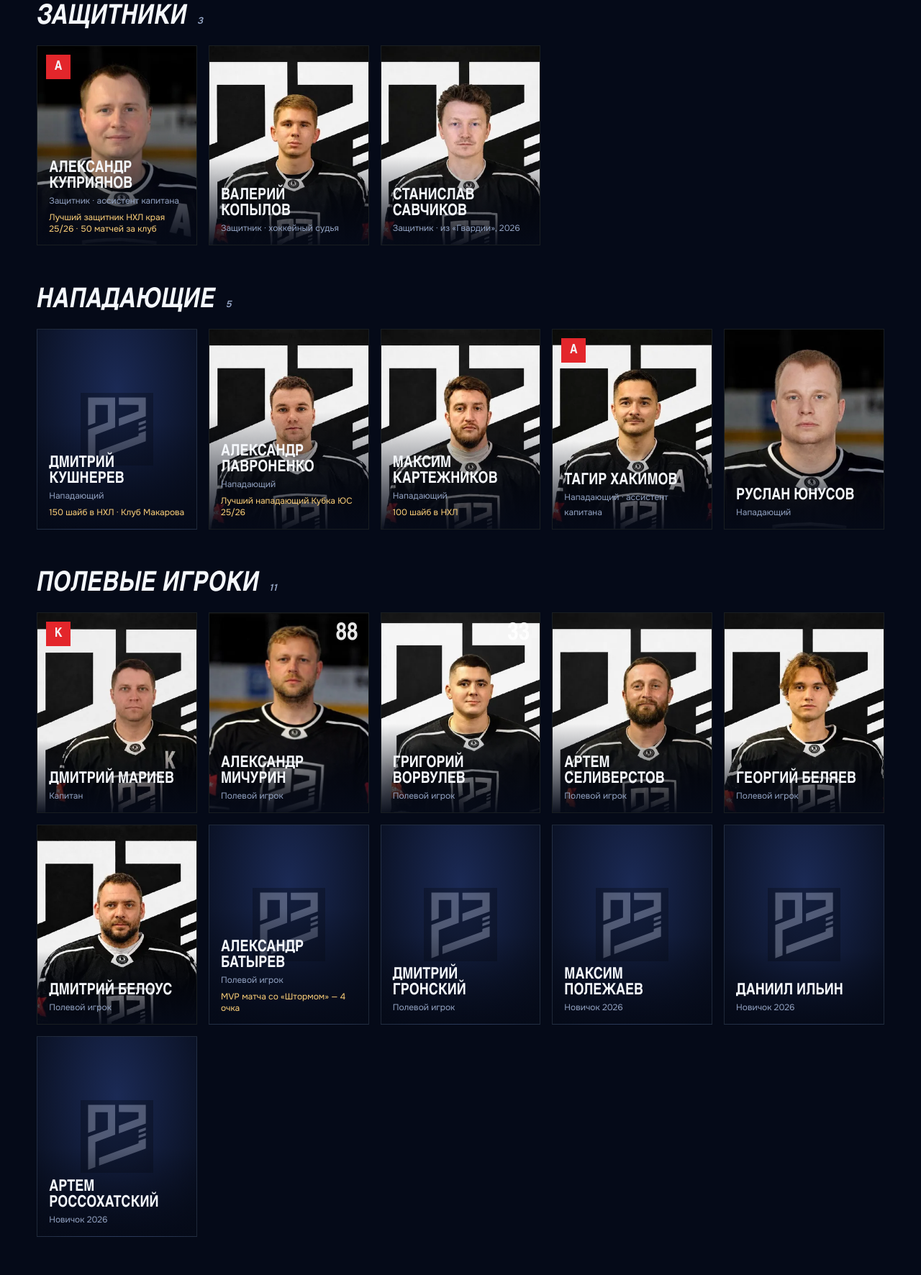
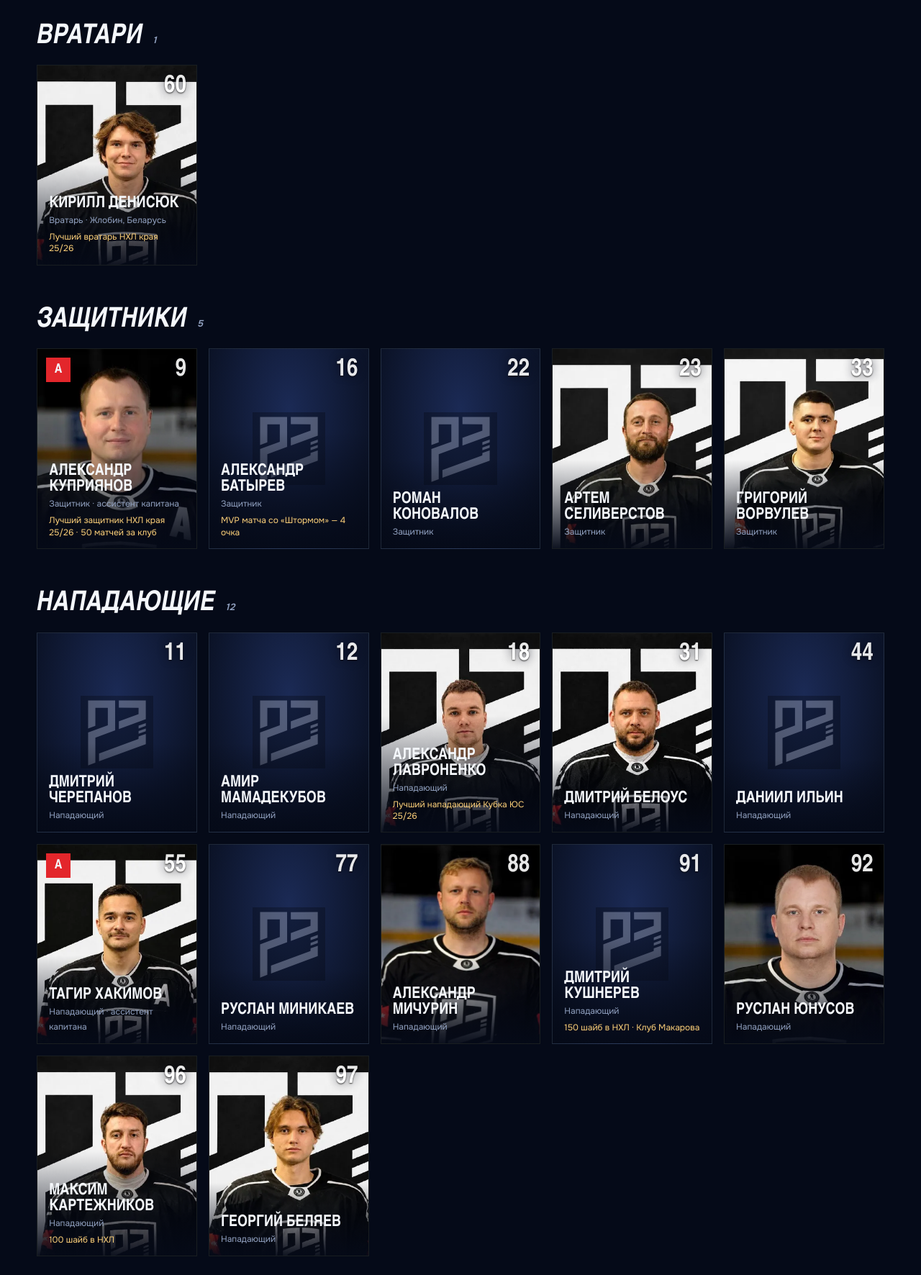
Before and after one commit to Karrighun/region23-site, a plain HTML site: page adult/site/team.html in a window 1280 px wide. Shown: the part 1005-2777 px from the top of the page at 72% size. Drawn offline with Linux system fonts and the light colour scheme; animation ran at ten frames a second; a web font is replaced by a local one.

Commit message:
Команда: состав по заявке НХЛ края без «полевых игроков», капитан Мариев отдельно, Купцов — консультант, персонал (сервисмен, пресс-атташе)
Co-Authored-By: Claude Opus 5.5 <noreply@anthropic.com>

```diff
--- a/adult/site/site.css
+++ b/adult/site/site.css
@@ -419,3 +419,6 @@ h1,h2,h3,h4{line-height:1.06!important;padding-top:.04em}
 
 /* подпись под именем лучшего игрока (например, «тренер») */
 .mrow .x .role{display:block;font-size:10.5px;line-height:1.2;margin-top:-3px;color:var(--mute);letter-spacing:.06em;text-transform:lowercase}
+
+/* номер игрока читается и на светлом фоне фото */
+.pc .num{z-index:1;text-shadow:0 1px 2px rgba(0,0,0,.85),0 0 14px rgba(5,10,24,.75)}
--- a/adult/site/team.html
+++ b/adult/site/team.html
@@ -54,6 +54,14 @@ dialog.pcd[open]{animation:plin .35s cubic-bezier(.2,.7,.1,1)}
 .pcd .nav button{font:700 13px var(--text);color:#fff;background:none;border:1px solid var(--line);padding:11px 14px;cursor:pointer}
 .pcd .nav button:hover{background:#fff;color:var(--n0)}
 @media (max-width:760px){.pcd .in{grid-template-columns:1fr}.pcd .ph{aspect-ratio:4/3}.pcd .bd{border-left:0;border-top:3px solid var(--red)}}
+.coach.lead{grid-template-columns:240px 1fr;border-color:rgba(227,38,43,.45);background:linear-gradient(110deg,rgba(227,38,43,.16),var(--card) 55%)}
+.coach .pc .badge,.coach .pc .num{z-index:1}
+.crew{display:grid;grid-template-columns:repeat(2,minmax(0,1fr));gap:18px}
+.mate{display:flex;align-items:center;gap:18px;padding:18px 20px;border-radius:22px;background:var(--card);border:1px solid var(--line)}
+.mate .ini{flex:none;width:72px;height:72px;display:grid;place-items:center;background:radial-gradient(ellipse at 50% 30%,#1b2a55,#060b18);font-family:var(--display);font-weight:700;font-size:26px;color:var(--ice)}
+.mate h4{font-family:var(--display);font-size:26px;text-transform:uppercase;line-height:1;margin-top:8px}
+@media (max-width:900px){.crew{grid-template-columns:1fr}}
+@media (max-width:600px){.coach.lead{grid-template-columns:1fr}}
 </style>
 </head>
 <body data-page="team">
@@ -63,61 +71,63 @@ dialog.pcd[open]{animation:plin .35s cubic-bezier(.2,.7,.1,1)}
   <div class="wrap">
     <span class="eyebrow">Состав · сезон 2026/27</span>
     <h1>Наша <em>команда</em></h1>
-    <p>Вратари, защитники, нападающие и тренерский штаб «Региона 23». Капитан — Дмитрий Мариев, ассистенты — Александр Куприянов и Тагир Хакимов.</p>
+    <p>Вратари, защитники, нападающие, тренеры и персонал «Региона 23». Руководитель команды и капитан — Дмитрий Мариев, ассистенты капитана — Александр Куприянов и Тагир Хакимов.</p>
   </div>
 </section>
 
 <section class="sec" aria-label="Состав команды">
   <div class="wrap">
-    <nav class="filter" aria-label="Разделы состава"><a href="#g">Вратари</a><a href="#d">Защитники</a><a href="#f">Нападающие</a><a href="#p">Полевые игроки</a><a href="#s">Тренеры и штаб</a></nav>
+    <nav class="filter" aria-label="Разделы состава"><a href="#c">Капитан</a><a href="#g">Вратари</a><a href="#d">Защитники</a><a href="#f">Нападающие</a><a href="#s">Тренеры</a><a href="#st">Персонал</a></nav>
 
-    <div class="grp" id="g"><h3>Вратари <span>2</span></h3>
+    <div class="grp" id="c"><h3>Капитан</h3>
+      <div class="coach lead rv"><div class="pc"><span class="badge">K</span><span class="num">13</span><img src="img/p-mariev.webp" alt="Дмитрий Мариев" loading="lazy"></div><div><span class="eyebrow">Руководитель команды · капитан</span><h4>Дмитрий Павлович Мариев</h4><p>Руководитель команды и идейный лидер «Региона 23». Капитан, нападающий, №13.</p><ul><li class="chip red">Капитан команды</li><li class="chip">Руководитель команды</li><li class="chip">Идейный лидер</li></ul></div></div>
+    </div>
+
+    <div class="grp" id="g"><h3>Вратари <span>1</span></h3>
       <div class="roster">
-        <div class="pc rv"><img src="img/p-denisyuk.webp" alt="Кирилл Денисюк" loading="lazy"><div class="cap"><b>Кирилл Денисюк</b><span>Вратарь · Жлобин, Беларусь</span><em>Лучший вратарь НХЛ края 25/26</em></div></div>
-        <div class="pc rv"><img src="img/p-belousov.webp" alt="Владимир Белоусов" loading="lazy"><div class="cap"><b>Владимир Белоусов</b><span>Вратарь</span><em>Лучший игрок финала НХЛ края 2026</em></div></div>
+        <div class="pc rv"><span class="num">60</span><img src="img/p-denisyuk.webp" alt="Кирилл Денисюк" loading="lazy"><div class="cap"><b>Кирилл Денисюк</b><span>Вратарь · Жлобин, Беларусь</span><em>Лучший вратарь НХЛ края 25/26</em></div></div>
       </div>
     </div>
 
-    <div class="grp" id="d"><h3>Защитники <span>3</span></h3>
+    <div class="grp" id="d"><h3>Защитники <span>5</span></h3>
       <div class="roster">
-        <div class="pc rv"><span class="badge">A</span><img src="img/p-kupriyanov.webp" alt="Александр Куприянов" loading="lazy"><div class="cap"><b>Александр Куприянов</b><span>Защитник · ассистент капитана</span><em>Лучший защитник НХЛ края 25/26 · 50 матчей за клуб</em></div></div>
-        <div class="pc rv"><img src="img/p-kopylov.webp" alt="Валерий Копылов" loading="lazy"><div class="cap"><b>Валерий Копылов</b><span>Защитник · хоккейный судья</span></div></div>
-        <div class="pc rv"><img src="img/p-savchikov.webp" alt="Станислав Савчиков" loading="lazy"><div class="cap"><b>Станислав Савчиков</b><span>Защитник · из «Гвардии», 2026</span></div></div>
+        <div class="pc rv"><span class="badge">A</span><span class="num">9</span><img src="img/p-kupriyanov.webp" alt="Александр Куприянов" loading="lazy"><div class="cap"><b>Александр Куприянов</b><span>Защитник · ассистент капитана</span><em>Лучший защитник НХЛ края 25/26 · 50 матчей за клуб</em></div></div>
+        <div class="pc ph rv"><span class="num">16</span><img class="mono" src="../../assets/logo.svg" alt=""><div class="cap"><b>Александр Батырев</b><span>Защитник</span><em>MVP матча со «Штормом» — 4 очка</em></div></div>
+        <div class="pc ph rv"><span class="num">22</span><img class="mono" src="../../assets/logo.svg" alt=""><div class="cap"><b>Роман Коновалов</b><span>Защитник</span></div></div>
+        <div class="pc rv"><span class="num">23</span><img src="img/p-seliverstov.webp" alt="Артем Селиверстов" loading="lazy"><div class="cap"><b>Артем Селиверстов</b><span>Защитник</span></div></div>
+        <div class="pc rv"><span class="num">33</span><img src="img/p-vorvulev.webp" alt="Григорий Ворвулев" loading="lazy"><div class="cap"><b>Григорий Ворвулев</b><span>Защитник</span></div></div>
       </div>
     </div>
 
-    <div class="grp" id="f"><h3>Нападающие <span>5</span></h3>
+    <div class="grp" id="f"><h3>Нападающие <span>12</span></h3>
       <div class="roster">
-        <div class="pc ph rv"><img class="mono" src="../../assets/logo.svg" alt=""><div class="cap"><b>Дмитрий Кушнерев</b><span>Нападающий</span><em>150 шайб в НХЛ · Клуб Макарова</em></div></div>
-        <div class="pc rv"><img src="img/p-lavronenko.webp" alt="Александр Лавроненко" loading="lazy"><div class="cap"><b>Александр Лавроненко</b><span>Нападающий</span><em>Лучший нападающий Кубка ЮС 25/26</em></div></div>
-        <div class="pc rv"><img src="img/p-kartezhnikov.webp" alt="Максим Картежников" loading="lazy"><div class="cap"><b>Максим Картежников</b><span>Нападающий</span><em>100 шайб в НХЛ</em></div></div>
-        <div class="pc rv"><span class="badge">A</span><img src="img/p-khakimov.webp" alt="Тагир Хакимов" loading="lazy"><div class="cap"><b>Тагир Хакимов</b><span>Нападающий · ассистент капитана</span></div></div>
-        <div class="pc rv"><img src="img/p-yunusov.webp" alt="Руслан Юнусов" loading="lazy"><div class="cap"><b>Руслан Юнусов</b><span>Нападающий</span></div></div>
+        <div class="pc ph rv"><span class="num">11</span><img class="mono" src="../../assets/logo.svg" alt=""><div class="cap"><b>Дмитрий Черепанов</b><span>Нападающий</span></div></div>
+        <div class="pc ph rv"><span class="num">12</span><img class="mono" src="../../assets/logo.svg" alt=""><div class="cap"><b>Амир Мамадекубов</b><span>Нападающий</span></div></div>
+        <div class="pc rv"><span class="num">18</span><img src="img/p-lavronenko.webp" alt="Александр Лавроненко" loading="lazy"><div class="cap"><b>Александр Лавроненко</b><span>Нападающий</span><em>Лучший нападающий Кубка ЮС 25/26</em></div></div>
+        <div class="pc rv"><span class="num">31</span><img src="img/p-belous.webp" alt="Дмитрий Белоус" loading="lazy"><div class="cap"><b>Дмитрий Белоус</b><span>Нападающий</span></div></div>
+        <div class="pc ph rv"><span class="num">44</span><img class="mono" src="../../assets/logo.svg" alt=""><div class="cap"><b>Даниил Ильин</b><span>Нападающий</span></div></div>
+        <div class="pc rv"><span class="badge">A</span><span class="num">55</span><img src="img/p-khakimov.webp" alt="Тагир Хакимов" loading="lazy"><div class="cap"><b>Тагир Хакимов</b><span>Нападающий · ассистент капитана</span></div></div>
+        <div class="pc ph rv"><span class="num">77</span><img class="mono" src="../../assets/logo.svg" alt=""><div class="cap"><b>Руслан Миникаев</b><span>Нападающий</span></div></div>
+        <div class="pc rv"><span class="num">88</span><img src="img/p-michurin.webp" alt="Александр Мичурин" loading="lazy"><div class="cap"><b>Александр Мичурин</b><span>Нападающий</span></div></div>
+        <div class="pc ph rv"><span class="num">91</span><img class="mono" src="../../assets/logo.svg" alt=""><div class="cap"><b>Дмитрий Кушнерев</b><span>Нападающий</span><em>150 шайб в НХЛ · Клуб Макарова</em></div></div>
+        <div class="pc rv"><span class="num">92</span><img src="img/p-yunusov.webp" alt="Руслан Юнусов" loading="lazy"><div class="cap"><b>Руслан Юнусов</b><span>Нападающий</span></div></div>
+        <div class="pc rv"><span class="num">96</span><img src="img/p-kartezhnikov.webp" alt="Максим Картежников" loading="lazy"><div class="cap"><b>Максим Картежников</b><span>Нападающий</span><em>100 шайб в НХЛ</em></div></div>
+        <div class="pc rv"><span class="num">97</span><img src="img/p-belyaev.webp" alt="Георгий Беляев" loading="lazy"><div class="cap"><b>Георгий Беляев</b><span>Нападающий</span></div></div>
       </div>
     </div>
 
-    <div class="grp" id="p"><h3>Полевые игроки <span>11</span></h3>
-      <div class="roster">
-        <div class="pc rv"><span class="badge">K</span><img src="img/p-mariev.webp" alt="Дмитрий Мариев" loading="lazy"><div class="cap"><b>Дмитрий Мариев</b><span>Капитан</span></div></div>
-        <div class="pc rv"><span class="num">88</span><img src="img/p-michurin.webp" alt="Александр Мичурин" loading="lazy"><div class="cap"><b>Александр Мичурин</b><span>Полевой игрок</span></div></div>
-        <div class="pc rv"><span class="num">33</span><img src="img/p-vorvulev.webp" alt="Григорий Ворвулев" loading="lazy"><div class="cap"><b>Григорий Ворвулев</b><span>Полевой игрок</span></div></div>
-        <div class="pc rv"><img src="img/p-seliverstov.webp" alt="Артем Селиверстов" loading="lazy"><div class="cap"><b>Артем Селиверстов</b><span>Полевой игрок</span></div></div>
-        <div class="pc rv"><img src="img/p-belyaev.webp" alt="Георгий Беляев" loading="lazy"><div class="cap"><b>Георгий Беляев</b><span>Полевой игрок</span></div></div>
-        <div class="pc rv"><img src="img/p-belous.webp" alt="Дмитрий Белоус" loading="lazy"><div class="cap"><b>Дмитрий Белоус</b><span>Полевой игрок</span></div></div>
-        <div class="pc ph rv"><img class="mono" src="../../assets/logo.svg" alt=""><div class="cap"><b>Александр Батырев</b><span>Полевой игрок</span><em>MVP матча со «Штормом» — 4 очка</em></div></div>
-        <div class="pc ph rv"><img class="mono" src="../../assets/logo.svg" alt=""><div class="cap"><b>Дмитрий Гронский</b><span>Полевой игрок</span></div></div>
-        <div class="pc ph rv"><img class="mono" src="../../assets/logo.svg" alt=""><div class="cap"><b>Максим Полежаев</b><span>Новичок 2026</span></div></div>
-        <div class="pc ph rv"><img class="mono" src="../../assets/logo.svg" alt=""><div class="cap"><b>Даниил Ильин</b><span>Новичок 2026</span></div></div>
-        <div class="pc ph rv"><img class="mono" src="../../assets/logo.svg" alt=""><div class="cap"><b>Артем Россохатский</b><span>Новичок 2026</span></div></div>
+    <div class="grp" id="s"><h3>Тренеры</h3>
+      <div class="staff">
+        <div class="coach rv"><div class="pc"><img src="img/p-gasyukov.webp" alt="Даниил Гасюков" loading="lazy"></div><div><span class="eyebrow">Главный тренер</span><h4>Даниил Юрьевич Гасюков</h4><p>Воспитанник системы СКА, прошел путь от МХЛ до ВХЛ и КХЛ. Три года был капитаном «СКА» в МХЛ, в сезоне 2013/14 — лучший снайпер среди защитников. В Анапе развивает хоккей для взрослых и детей.</p><ul><li class="chip gold">Лучший тренер НХЛ края 25/26</li></ul></div></div>
+        <div class="coach rv"><div class="pc"><img src="img/p-kuptsov.webp" alt="Сергей Купцов" loading="lazy"></div><div><span class="eyebrow">Консультант</span><h4>Сергей Сергеевич Купцов</h4><p>Экс-игрок КХЛ («Нефтехимик»), президент Федерации хоккея города-курорта Анапа.</p></div></div>
       </div>
     </div>
 
-    <div class="grp" id="s"><h3>Тренеры и штаб</h3>
-      <div class="staff">
-        <div class="coach rv"><div class="pc"><img src="img/p-gasyukov.webp" alt="Даниил Гасюков" loading="lazy"></div><div><span class="eyebrow">Главный тренер</span><h4>Даниил Юрьевич Гасюков</h4><p>Воспитанник системы СКА, прошел путь от МХЛ до ВХЛ и КХЛ. Три года был капитаном «СКА» в МХЛ, в сезоне 2013/14 — лучший снайпер среди защитников. В Анапе развивает хоккей для взрослых и детей.</p><ul><li class="chip gold">Лучший тренер НХЛ края 25/26</li></ul></div></div>
-        <div class="coach rv"><div class="pc"><img src="img/p-kuptsov.webp" alt="Сергей Купцов" loading="lazy"></div><div><span class="eyebrow">Второй тренер</span><h4>Сергей Сергеевич Купцов</h4><p>Экс-игрок КХЛ («Нефтехимик»), президент Федерации хоккея города-курорта Анапа. Самый ценный игрок первого Кубка Южной столицы.</p><ul><li class="chip gold">MVP Кубка ЮС 25/26</li></ul></div></div>
+    <div class="grp" id="st"><h3>Персонал</h3>
+      <div class="crew">
+        <div class="mate rv"><span class="ini" aria-hidden="true">ПЧ</span><div><span class="eyebrow">Сервисмен</span><h4>Павел Чернявцев</h4></div></div>
+        <div class="mate rv"><span class="ini" aria-hidden="true">МИ</span><div><span class="eyebrow">Пресс-атташе</span><h4>Мария Ильнусова</h4></div></div>
       </div>
-      <p class="note">Сервисмен команды — Павел Черняцев. Позиции части игроков уточняются у клуба; фото без портрета появятся после клубной фотосессии.</p>
     </div>
   </div>
 </section>
```
Also changed, not shown: adult/site/club.html (+1 -1 lines), adult/site/index.html (+1 -1 lines), adult/site/matches.html (+1 -1 lines).
